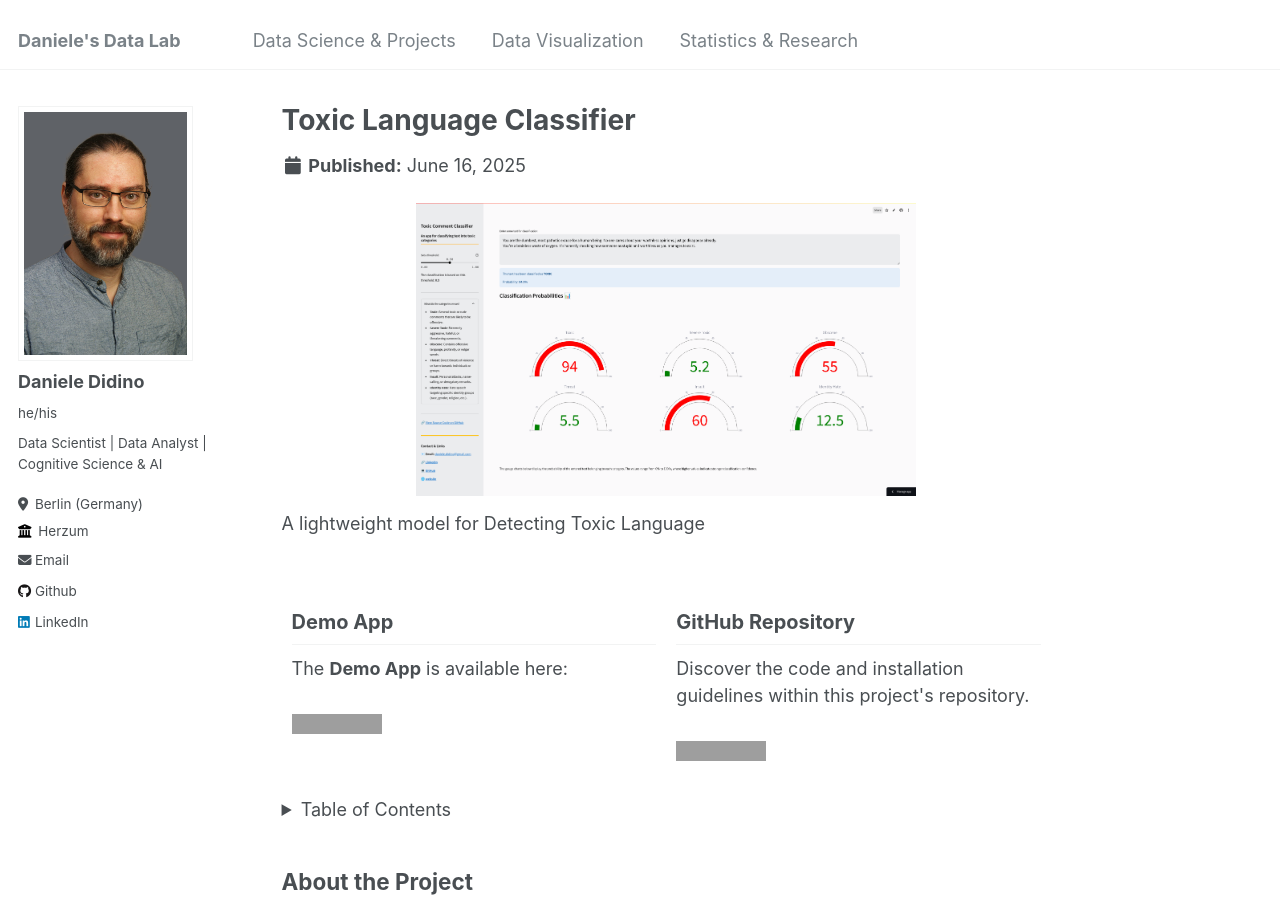
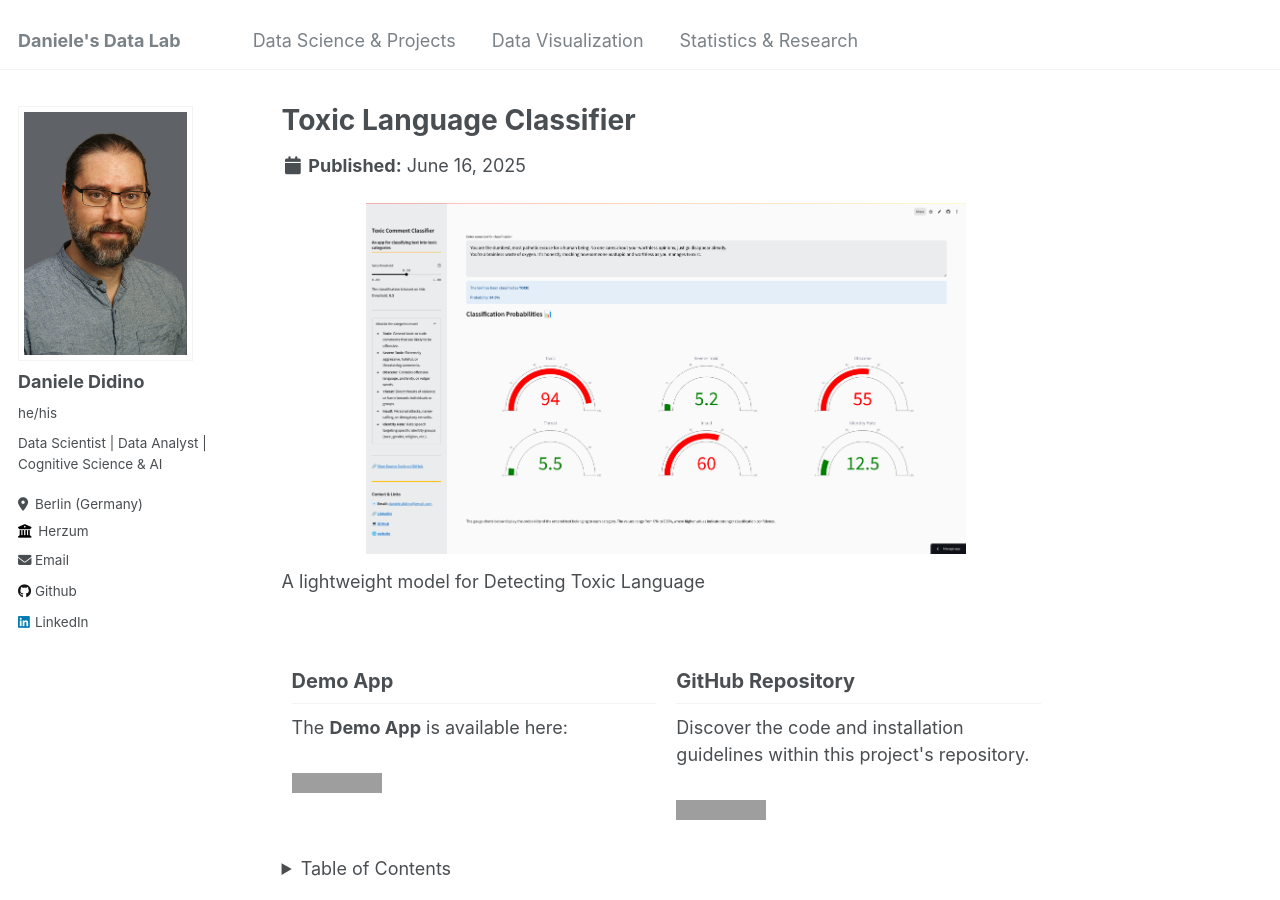
Before and after one commit to DanieleDidino/DanieleDidino.github.io, a Jekyll site: the page built from _DL_projects/toxic_clf.md, in a window 1280 px wide and 900 px high. Built offline with Jekyll 4.4.1, drawn with Linux system fonts in a browser that asks for light colours; grey boxes are pictures that could not be loaded.

Commit message:
edit toxic classifier page

```diff
--- a/_DL_projects/toxic_clf.md
+++ b/_DL_projects/toxic_clf.md
@@ -9,7 +9,7 @@
 </head>
 
 <h1 align="center">
-<img src="/images/toxic_clf_screenshot.png" alt="drawing" width="500"/>
+<img src="/images/toxic_clf_screenshot.png" alt="drawing" width="600"/>
 </h1>
 
 A lightweight model for Detecting Toxic Language
```
